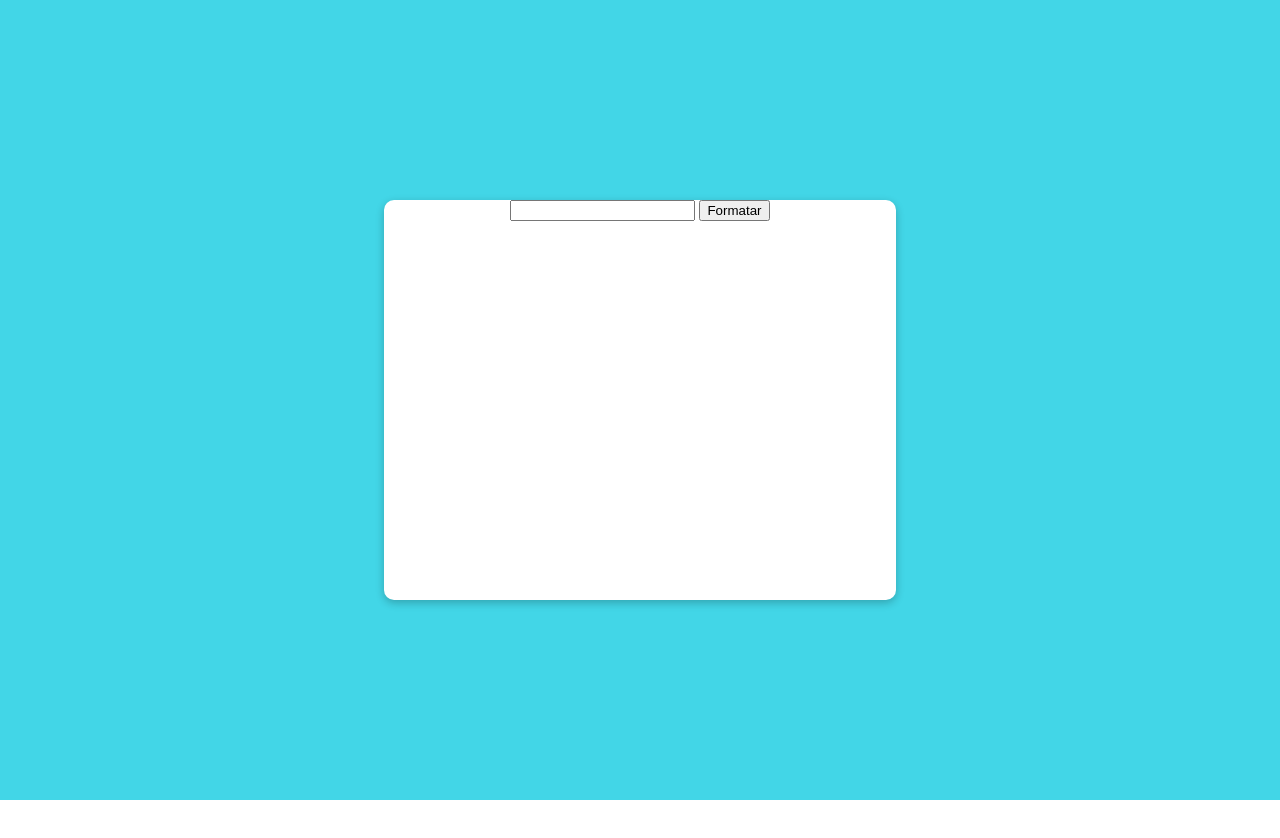
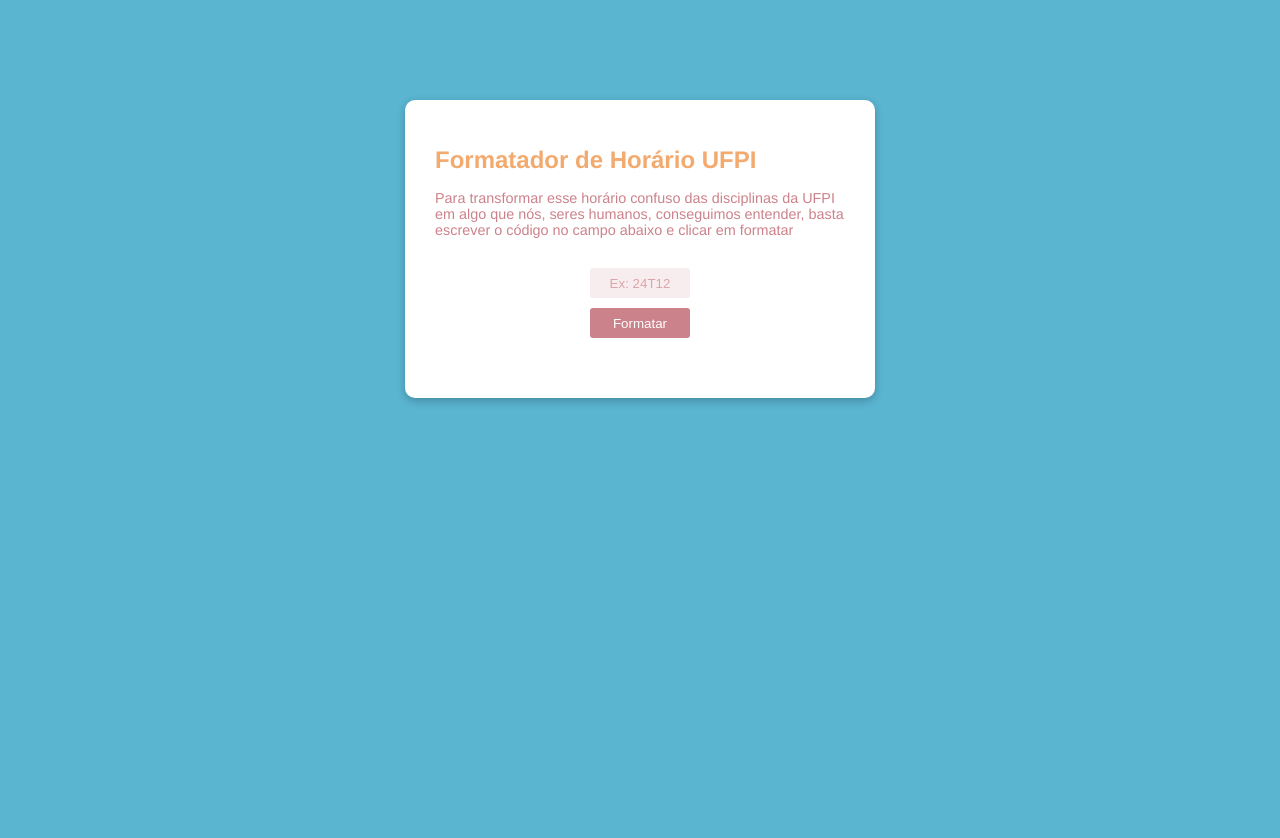
Before and after one commit to viniciusmra/minha-ufpi, a plain HTML site: page index.html in a window 1280 px wide. Before the commit the page ends 800 px from the top, so only its background shows below. Drawn offline with Linux system fonts and the light colour scheme.

Commit message:
css update

```diff
--- a/index.html
+++ b/index.html
@@ -10,13 +10,23 @@
     <script src="./js/script.js"></script>
 </head>
 <body>
-    <div class="container">
-        <div class="input">
-            <input type="text" id="input1" name="horario">
+    <div class="out">
+        <h1>Formatador de Horário UFPI</h1>
+        <p>
+            Para transformar esse horário confuso das disciplinas da UFPI em algo que nós,
+            seres humanos, conseguimos entender, basta escrever o código no campo abaixo e clicar em formatar
+        </p>
+        <div id="input">
+            <input type="text" id="input1" placeholder="Ex: 24T12" name="horario">
+        </div>
+        <div>
             <button type="button" onclick="myFunction()">Formatar</button>
-            <p id="result"></p>
         </div>
+
+        <p id="result"></p>
     </div>
+
+
 
 </body>
 </html>
--- a/style.css
+++ b/style.css
@@ -1,22 +1,74 @@
-.container {
-    display: flex;
-    align-items: center;
-    justify-content: center;
-    height: 100%;
-    background: #42D6E7;
-    margin: 0;
-  }
-.input{
+.out {
+    margin: auto;
     border-radius: 10px;
     background: white;
-    width: 40%;
-    height: 50%;
+    width: 410px;
+    height: 250;
     box-shadow: rgba(0, 0, 0, 0.24) 0px 3px 8px;
+    margin-top:100px;
+    padding: 30px;
     text-align: center;
 }
+h1{
+    text-align: left;
+    font-size: 1.5em;
+    color: #f3aa6f;
+}
+p{
+    text-align: left;
+    font-size: 0.9em;
+    color: #cc828a;
+}
+input{
+    background: #F8EDEE;
+    color: #65292F;
+    border-radius: 3px;
+    border:0;
+    outline:0;
+    height: 30px;
+    width: 100px;
+    text-align: center;
+    margin: 0;
+    padding: 0;
+}
+#input{
+    margin: 10px;
+    margin-top: 30px;
+}
+#result{
+    text-align: center;
+    margin-top: 30px;
+}
+button{
+    background: #CC828A;
+    border:0;
+    outline:0;
+    border-radius: 3px;
+    height: 30px;
+    width: 100px;
+    cursor: pointer;
+    color: white;
+}
+button:hover{
+    background-color: #B74E58;
+}
+body, html {
+    background: #5ab5d1;
 
-  body,
-  html {
     height: 100%;
     margin: 0;
+    font-family: helvetica;
+}
+
+::placeholder {
+    color: #DAA4AA;
+    opacity: 1; /* Firefox */
   }
+
+  :-ms-input-placeholder { /* Internet Explorer 10-11 */
+   color: #DAA4AA;
+  }
+
+  ::-ms-input-placeholder { /* Microsoft Edge */
+   color: #DAA4AA;
+  }
```
